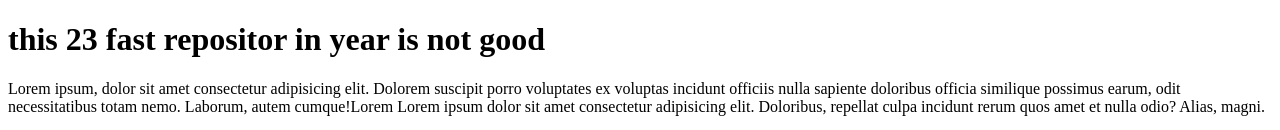
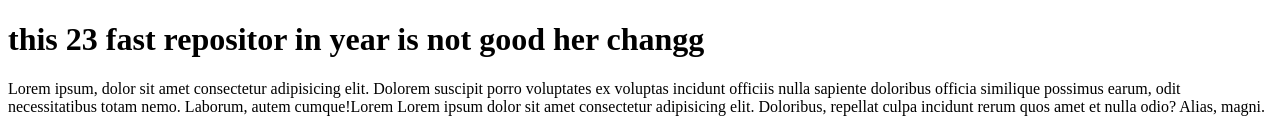
Before and after one commit to MdArefineAhamedJoy/my-fast-repo, a plain HTML site: page index.html in a window 1280 px wide. Shown: the top 130 px of the page. Drawn offline with Linux system fonts and the light colour scheme.

Commit message:
tahar change

```diff
--- a/index.html
+++ b/index.html
@@ -8,7 +8,7 @@
 </head>
 <body>
     <!-- my-fast-repo -->
-    <h1>this 23 fast repositor in year   is not good</h1>
+    <h1>this 23 fast repositor in year   is not good her changg</h1>
     <p>Lorem ipsum, dolor sit amet consectetur adipisicing elit. Dolorem suscipit porro voluptates ex voluptas incidunt officiis nulla sapiente doloribus officia similique possimus earum, odit necessitatibus totam nemo. Laborum, autem cumque!Lorem Lorem ipsum dolor sit amet consectetur adipisicing elit. Doloribus, repellat culpa incidunt rerum quos amet et nulla odio? Alias, magni. </p>
     <img src="img/1658930253468.jpeg" alt="">
 
```
